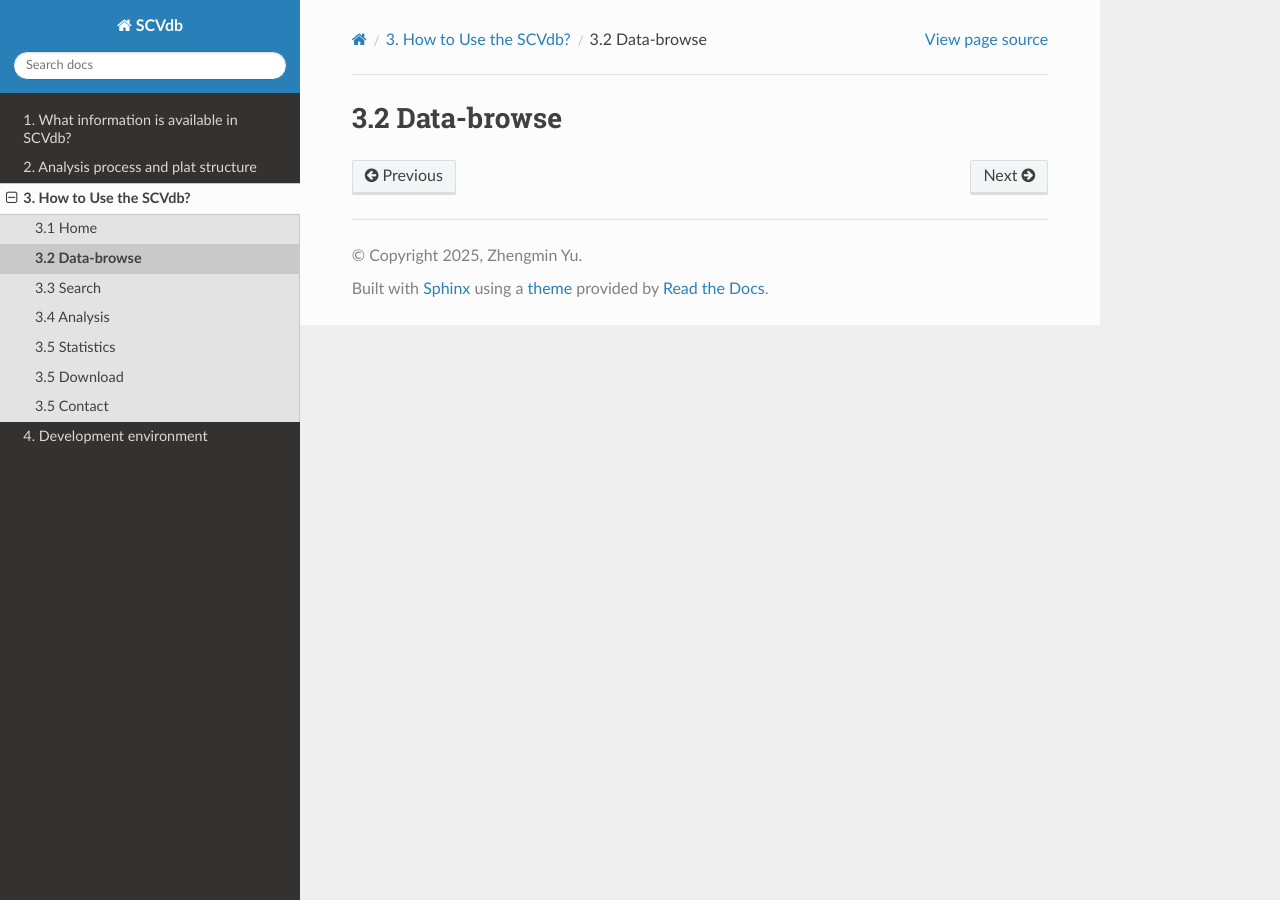
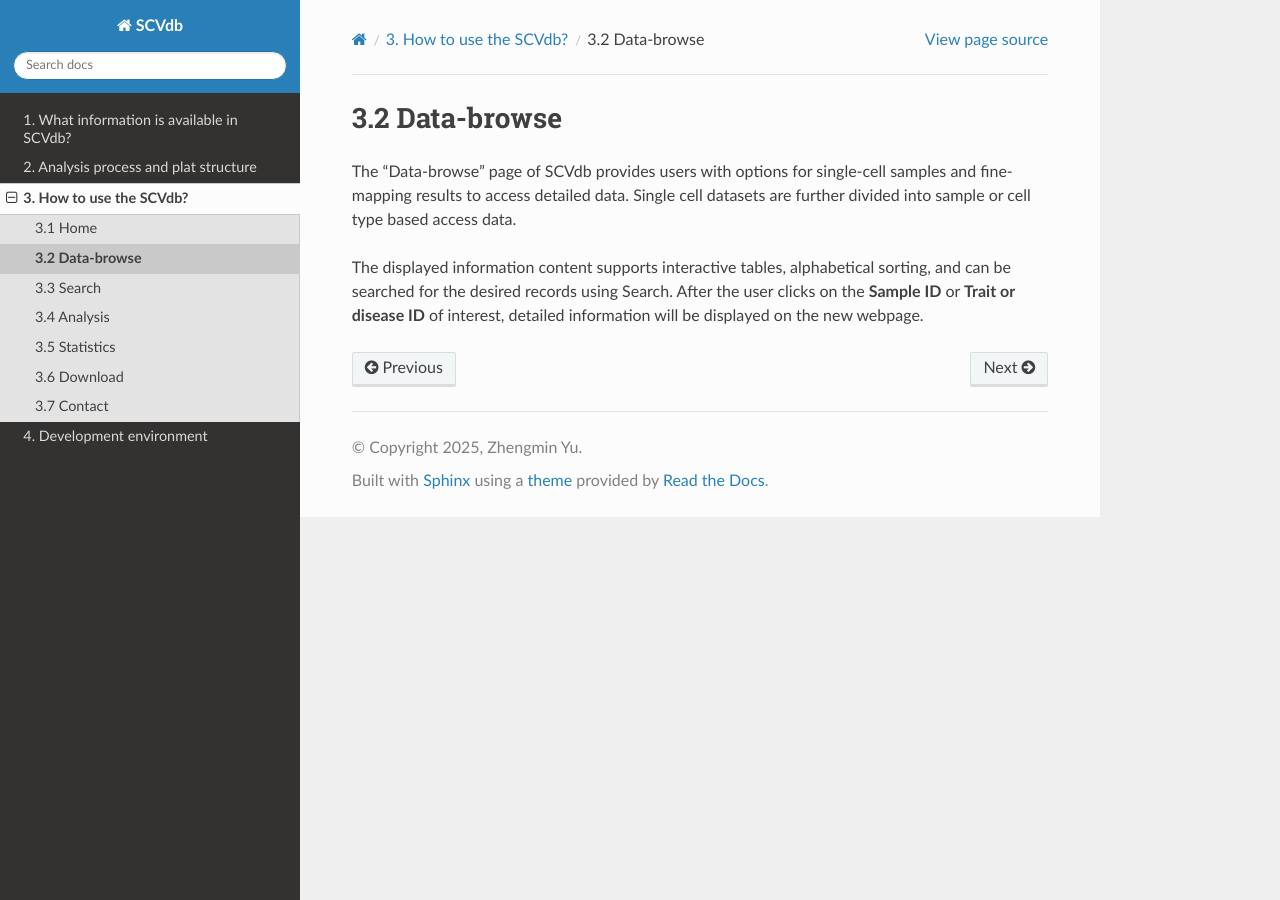
Before and after one commit to YuZhengM/scvmap-tutorial, a Sphinx documentation site: the page built from docs/source/usage/dataBrowse.rst, in a window 1280 px wide. Built offline with Sphinx 7.4.7 and the Read the Docs theme 3.1.0, drawn with Linux system fonts in a browser that asks for light colours; pages that are not in the unit, such as notebooks, are missing from menus.

Commit message:
feat: 完善了浏览页文档

```diff
--- a/docs/source/usage.rst
+++ b/docs/source/usage.rst
@@ -1,7 +1,7 @@
-3. How to Use the SCVdb?
+3. How to use the SCVdb?
 =========================
 
-Below, we will explain how to use the SCVdb platform based on
+Below, we will explain how to use the `SCVdb <https://bio.liclab.net/scvdb/>`_ platform based on
 the different functional levels on the navigation bar.
 
 
--- a/docs/source/usage/contact.rst
+++ b/docs/source/usage/contact.rst
@@ -1,4 +1,4 @@
-3.5 Contact
+3.7 Contact
 ================
 
 Principal Investigator: ``Chunquan Li, Ph.D.``
--- a/docs/source/usage/dataBrowse.rst
+++ b/docs/source/usage/dataBrowse.rst
@@ -1,2 +1,12 @@
 3.2 Data-browse
 ================
+
+The "Data-browse" page of SCVdb
+provides users with options for single-cell samples and
+fine-mapping results to access detailed data. Single cell datasets
+are further divided into sample or cell type based access data.
+
+The displayed information content supports interactive tables,
+alphabetical sorting, and can be searched for the desired records
+using Search. After the user clicks on the **Sample ID** or **Trait or disease ID**
+of interest, detailed information will be displayed on the new webpage.
--- a/docs/source/usage/download.rst
+++ b/docs/source/usage/download.rst
@@ -1,2 +1,2 @@
-3.5 Download
+3.6 Download
 ================
```
Also changed, not shown: docs/source/usage/home.rst (+4 -20 lines).
